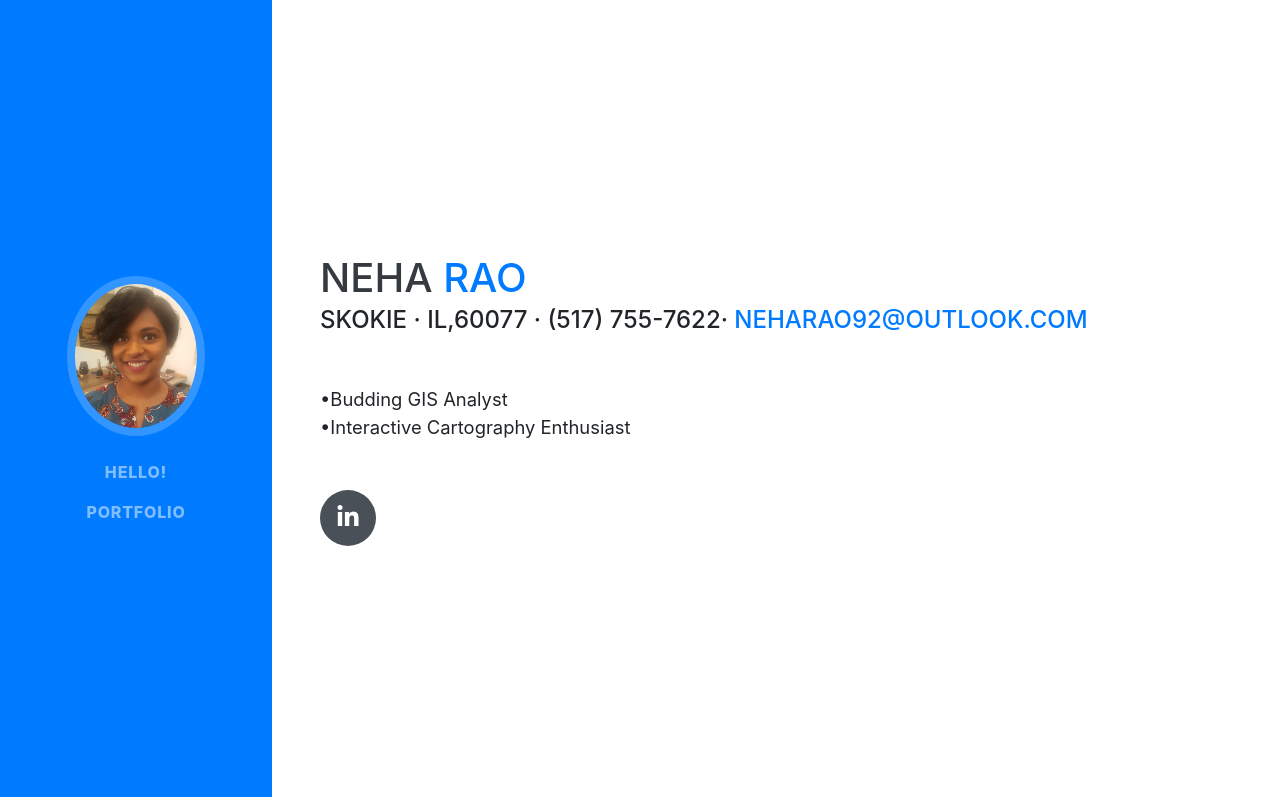
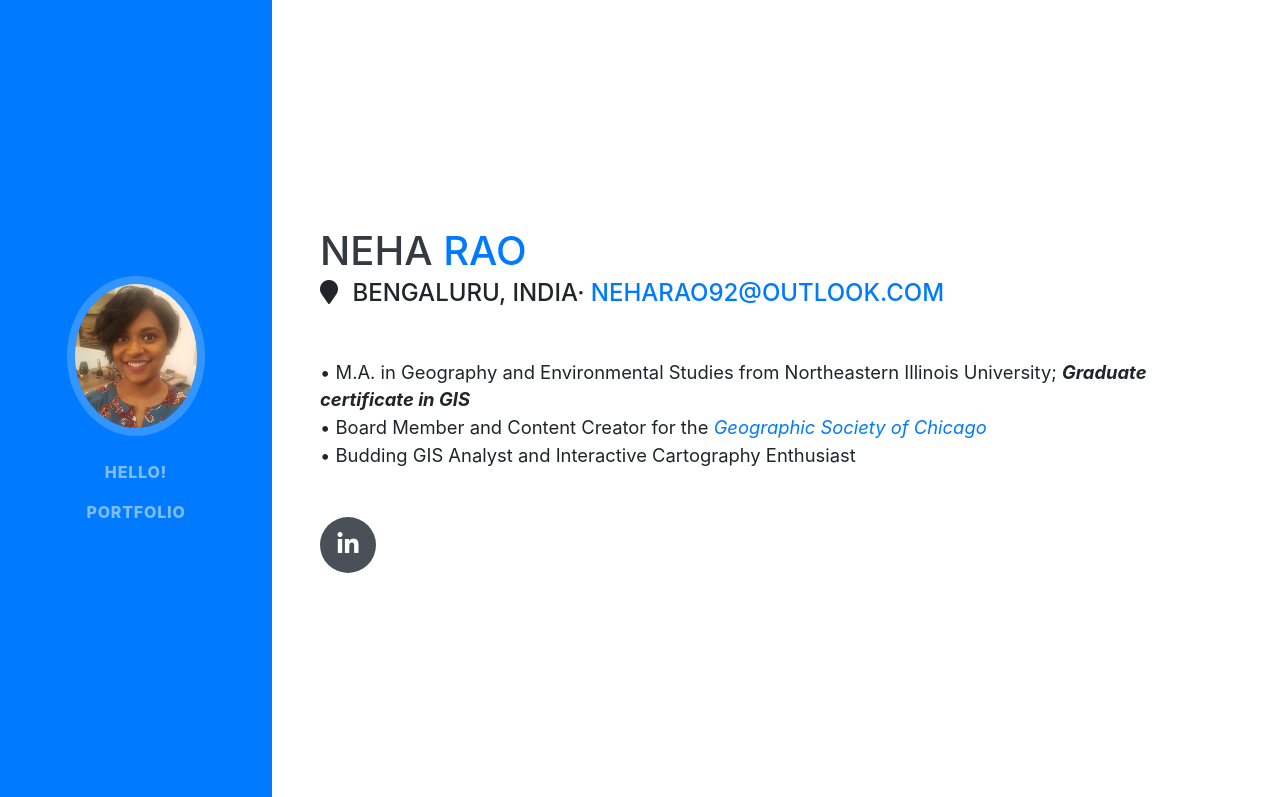
Before and after one commit to nrao92/GISPortfolio, a website with bundled scripts: page index.html in a window 1280 px wide. Shown: the top 797 px of the page. Built offline with nearby package versions, Linux system fonts and the light colour scheme; a web font is replaced by a local one.

Commit message:
2021 first change

```diff
--- a/index.html
+++ b/index.html
@@ -8,7 +8,7 @@
   <meta name="description" content="">
   <meta name="author" content="">
 
-  <title>Neha Rao- GIS Portfolio</title>
+  <title>Neha Rao: GIS Portfolio</title>
 
   <!-- Bootstrap core CSS -->
   <link href="vendor/bootstrap/css/bootstrap.min.css" rel="stylesheet">
@@ -54,10 +54,13 @@
         <h1 class="mb-0">Neha
           <span class="text-primary">Rao</span>
         </h1>
-        <div class="subheading mb-5">Skokie · IL,60077 · (517) 755-7622·
-          <a href="mailto:name@email.com">neharao92@outlook.com</a>
+        <div class="subheading mb-5"><li class="list-inline-item"><i class="fa fa-map-marker"></i></li> Bengaluru, India·
+      <a href="mailto:name@email.com">neharao92@outlook.com</a>
         </div>
-          <p class="lead mb-5">•Budding GIS Analyst <br> •Interactive Cartography Enthusiast </p>
+          <p class="lead mb-5">
+            • M.A. in Geography and Environmental Studies from Northeastern Illinois University; <i><b> Graduate certificate in GIS </b> </i>
+            <br>• Board Member and Content Creator for the <i><a href= "https://www.geographicsociety.org/", target= "_blank">Geographic Society of Chicago</a></i>
+            <br>• Budding GIS Analyst and Interactive Cartography Enthusiast </p>
 
         <div class="social-icons">
           <a href="https://www.linkedin.com/in/neharao92/">
```
